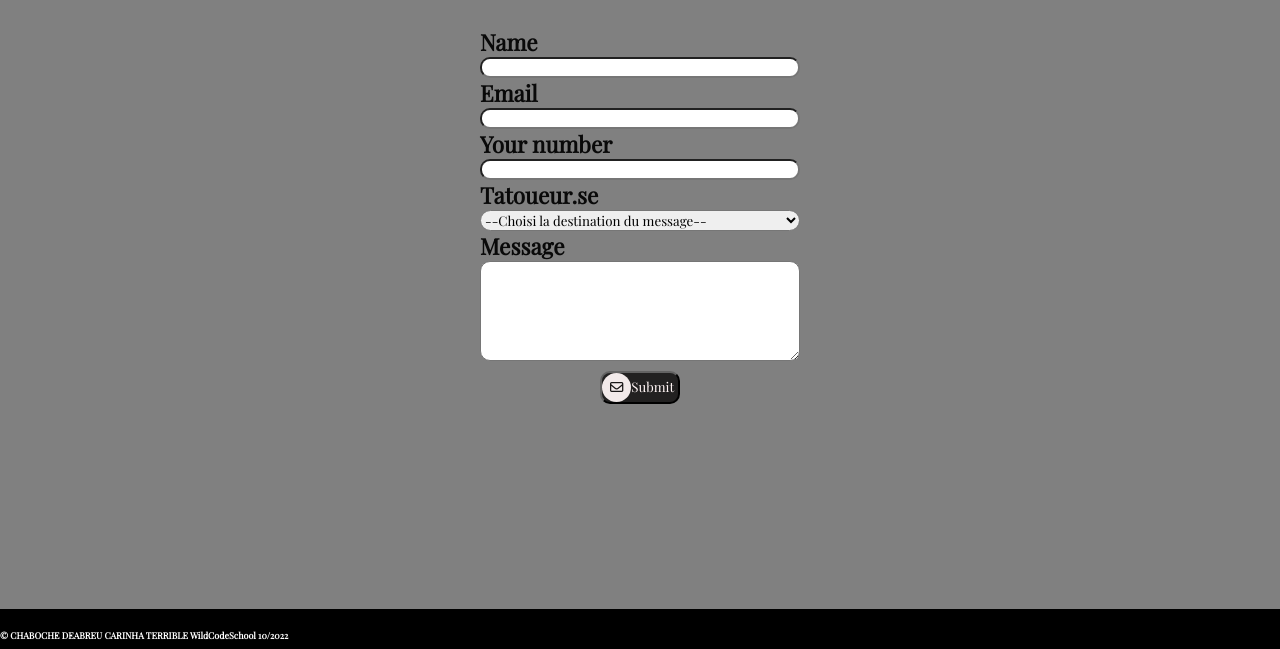
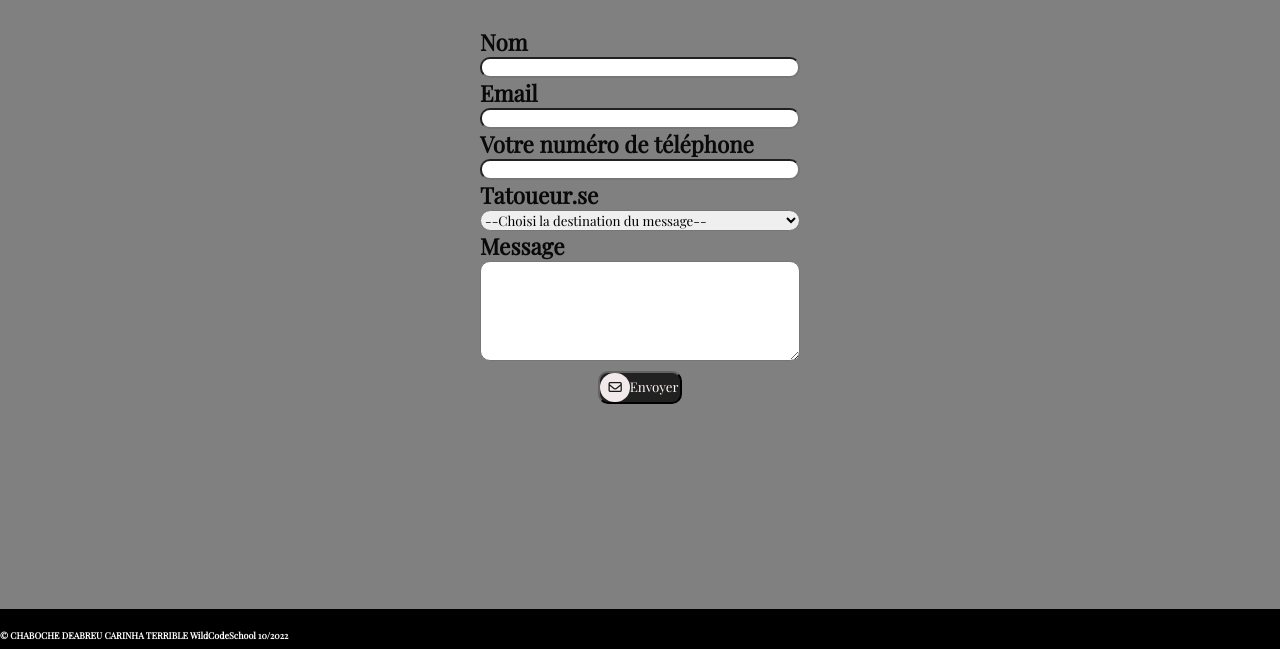
Before and after one commit to deabreudavid/Project1TatooShop, a website: page contactus.html in a window 1280 px wide. Shown: the part 151-800 px from the top of the page. Drawn offline with nearby package versions, Linux system fonts and the light colour scheme; a web font is replaced by a local one.

Commit message:
modif_contactus

```diff
--- a/contactus.html
+++ b/contactus.html
@@ -46,27 +46,27 @@
     <div class="container">
             <h1 class="contact">Contact<h1>
                 <section id="container">
-                    <h3>Name</h3>
+                    <h3>Nom</h3>
                  <input type="text" id="name"/>
                     <h3>Email</h3>
                  <input type="text" id="email"/>
-                    <h3>Your number</h3>
+                    <h3>Votre numéro de téléphone</h3>
                  <input type="text" id="number"/>
-                 <label for="pet-select">Tatoueur.se</label>
+                 <label for="tattoo-select">Tatoueur.se</label>
                  <select name="pets" id="pet-select">
                     <option value="">--Choisi la destination du message--</option>
                     <option value="dog">Bobby</option>
                     <option value="cat">Alba</option>
                     <option value="hamster">Mia</option>
                     <option value="parrot">Pépito</option>
-                </select>
+                 </select>
                     <h3>Message</h3>
                  <textarea type="text" id="message"></textarea>
                  <section class="btn-Submit">
-                     <button type="button" class="Submit">
+                     <button type="button" onclick="testAlertDialog()" class="Submit">
                          <i class="fa-regular fa-envelope">
                         </i>
-                        <a>Submit</a>
+                        <a>Envoyer</a>
                     </button>
                   </section>
                 </section>
--- a/css/contactus.css
+++ b/css/contactus.css
@@ -50,7 +50,7 @@
     border-color: rgb(15, 15, 15);
     display: flex;
     border-radius: 10px;
-    width: 5rem;
+    width: 5.2rem;
 }
 Button a {
     color: rgb(255, 245, 245);
--- a/index.js
+++ b/index.js
@@ -52,3 +52,7 @@ buttons.forEach(button => {
     delete activeSlide.dataset.active
   })
 })
+function testAlertDialog()  {
+
+    alert("Merci pour votre message");
+}
```
